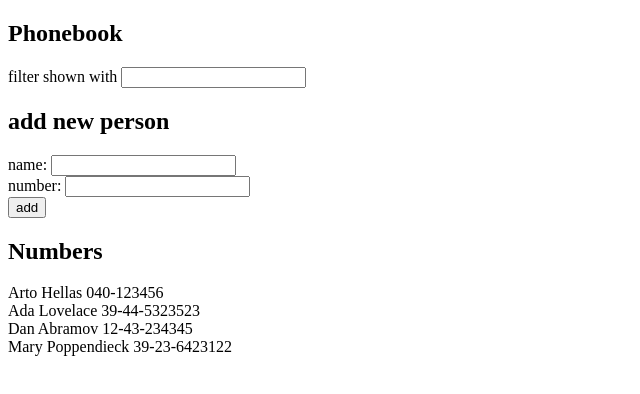
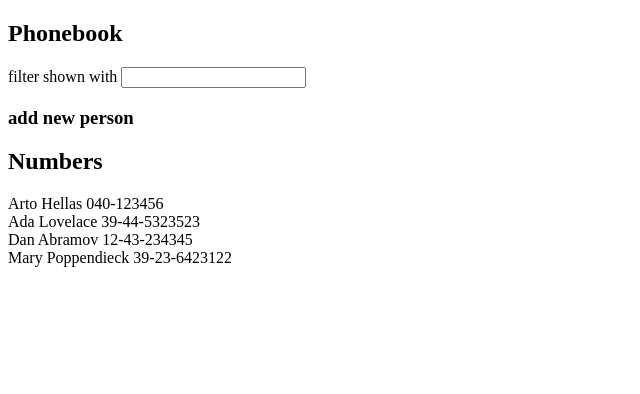
Before and after one commit to indahjann/fullstack-moocfi, a React (Vite) app in the folder Part 2/phonebook/: page / in a window 1280 px wide. Shown: the top 394 px of the page, without its empty margins (0-640 px from the left). Built offline with nearby package versions, Linux system fonts and the light colour scheme.

Commit message:
forget to create new branch, part2.10 done

```diff
--- a/Part 2/phonebook/src/App.jsx
+++ b/Part 2/phonebook/src/App.jsx
@@ -1,4 +1,7 @@
 import { useState } from 'react'
+import Filter from './components/Filter'
+import PersonForm from './components/PersonForm'
+import Persons from './components/Persons'
 
 const App = () => {
   const [persons, setPersons] = useState([
@@ -55,25 +58,19 @@ const App = () => {
   return (
     <div>
       <h2>Phonebook</h2>
-      <div>
-        filter shown with <input value={newFilter} onChange={handleFilterChange}/>
-      </div>
-      <h2>add new person</h2>
-      <form onSubmit={addPerson}>
-        <div>
-          name: <input value={newName} onChange={handleNameChange}/>
-        </div>
-        <div>
-          number: <input value={newNumber} onChange={handleNumberChange}/>
-        </div>
-        <div>
-          <button type="submit">add</button>
-        </div>
-      </form>
+      <Filter newFilter={newFilter} handleFilterChange={handleFilterChange} />
+
+      <h3>add new person</h3>
+      <PersonForm
+        addPerson={addPerson}
+        newName={newName}
+        handleNameChange={handleNameChange}
+        newNumber={newNumber}
+        handleNumberChange={handleNumberChange}
+      />
+
       <h2>Numbers</h2>
-      {personToShow.map(person =>
-        <div key={person.id}>{person.name} {person.number}</div>
-      )}
+      <Persons personToShow={personToShow} />
     </div>
   )
 }
--- /dev/null
+++ b/Part 2/phonebook/src/components/Filter.jsx
@@ -0,0 +1,9 @@
+const Filter = ({ newFilter, handleFilterChange }) => {
+    return (
+        <div>
+            filter shown with <input value={newFilter} onChange={handleFilterChange}/>
+        </div>
+    )
+}
+
+export default Filter
--- /dev/null
+++ b/Part 2/phonebook/src/components/PersonForm.jsx
@@ -0,0 +1,15 @@
+const PersonForm = ({addPerson, newName, newNumber, handleNameChange, handleNumberChange }) => {
+    <form onSubmit={addPerson}>
+        <div>
+          name: <input value={newName} onChange={handleNameChange}/>
+        </div>
+        <div>
+          number: <input value={newNumber} onChange={handleNumberChange}/>
+        </div>
+        <div>
+          <button type="submit">add</button>
+        </div>
+    </form>
+}
+
+export default PersonForm
--- /dev/null
+++ b/Part 2/phonebook/src/components/Persons.jsx
@@ -0,0 +1,13 @@
+const Persons = ({ personToShow }) => {
+    return (
+    <div>
+      {personToShow.map(person =>
+        <div key={person.id}>
+          {person.name} {person.number}
+        </div>
+      )}
+    </div>
+  )
+}
+
+export default Persons
```
